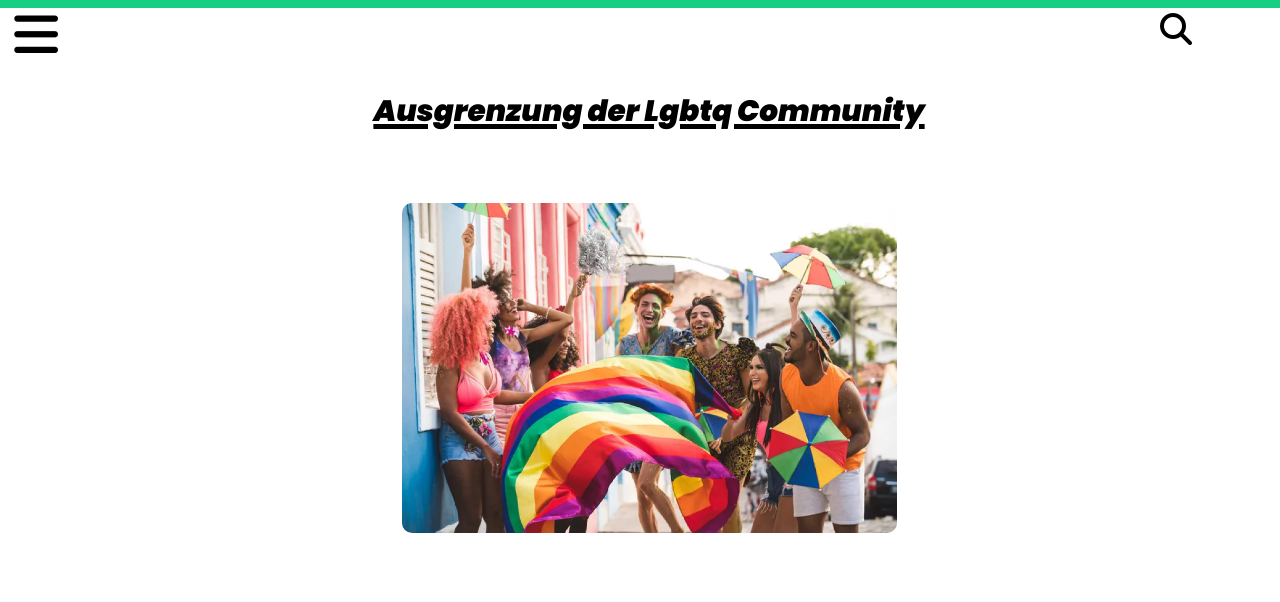
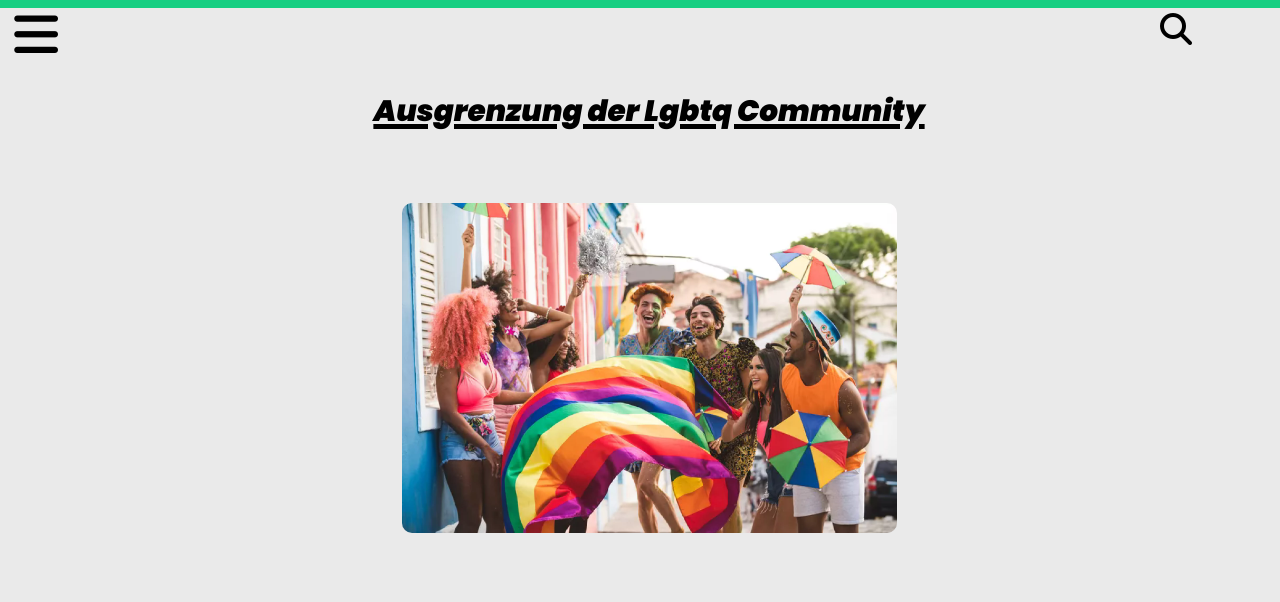
Before and after one commit to Marcodoro/Project-Lqbtq, a plain HTML site: page index.html in a window 1280 px wide. Shown: the top 602 px of the page. Drawn offline with Linux system fonts and the light colour scheme.

Commit message:
Update index.html

```diff
--- a/index.html
+++ b/index.html
@@ -125,7 +125,7 @@
         }
         @media only screen and (min-width: 1220px) {
            body {
-            background-color: rgb(255, 255, 255) !important;
+            background-color: rgba(234, 234, 234, 1) !important;
            }
            .container {
             height: 150vh !important;
```
